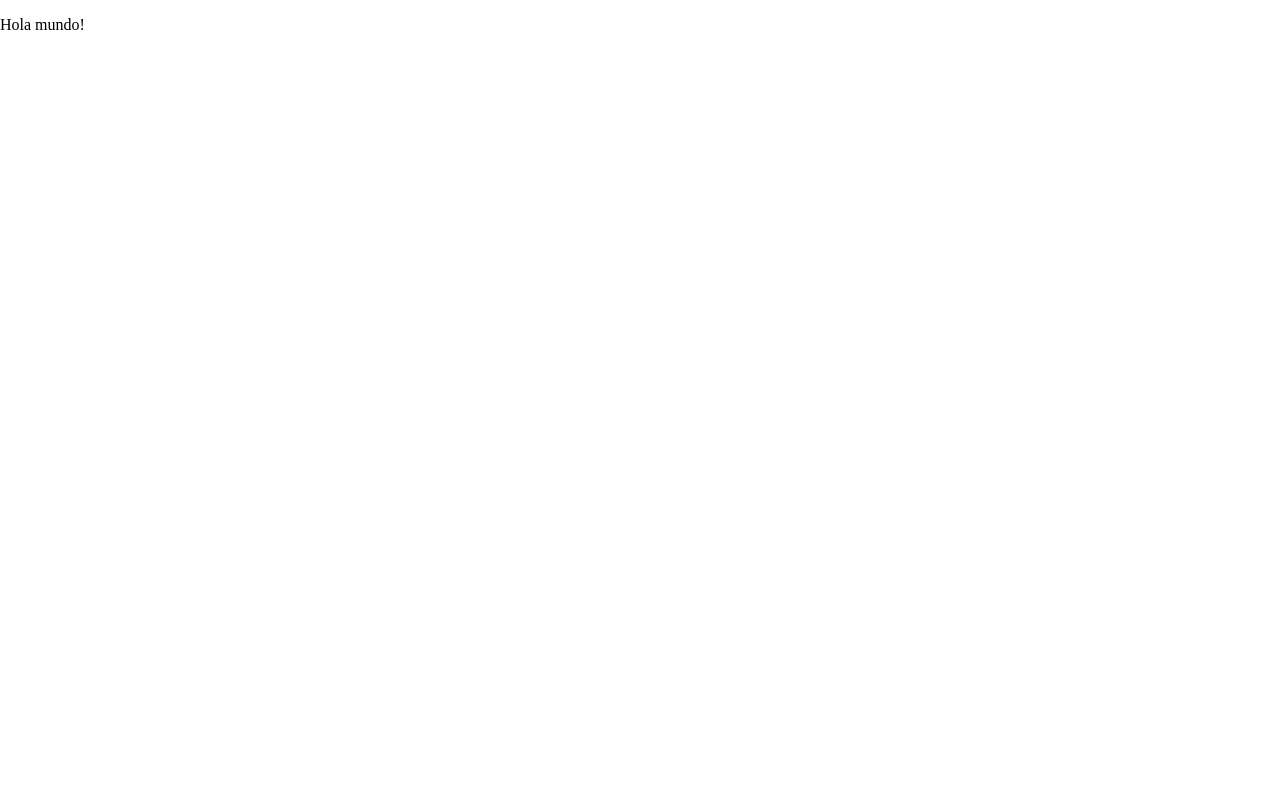
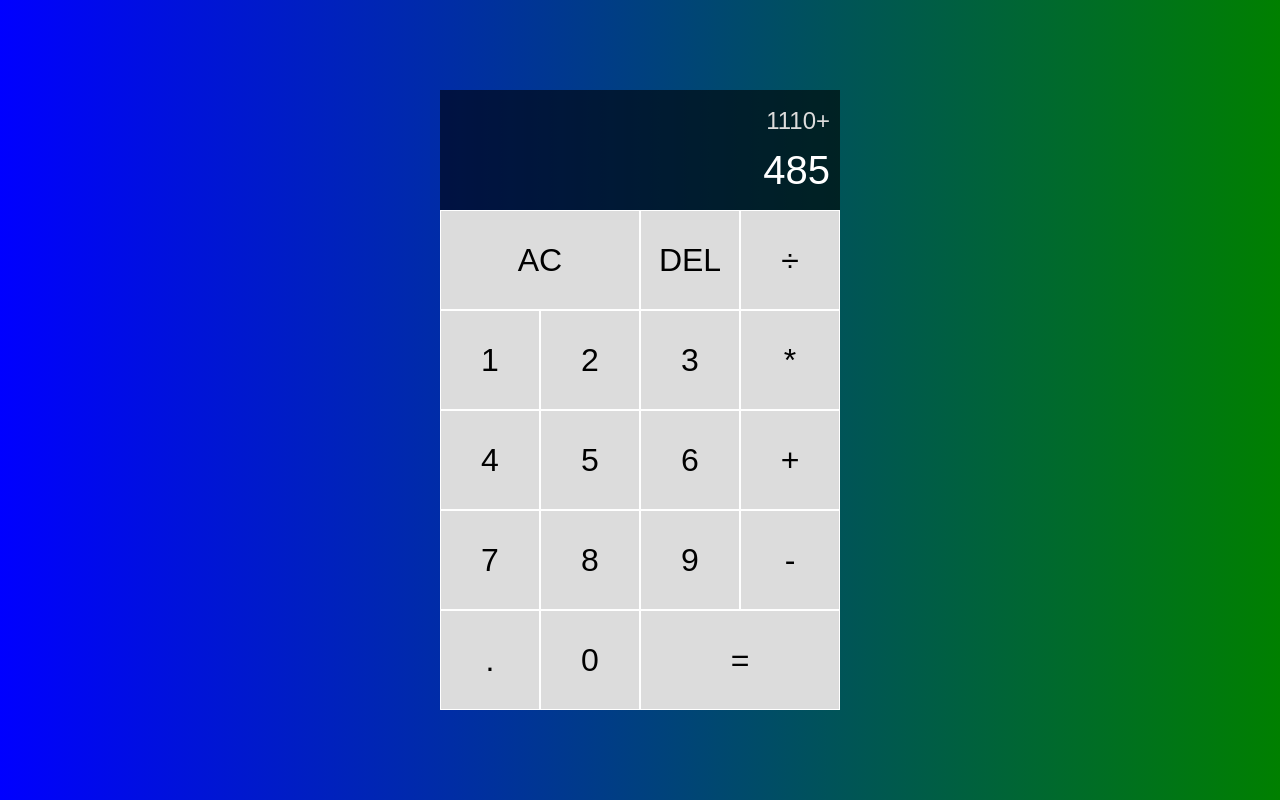
Before and after one commit to LeonardoPita/Calculator, a plain HTML site: page index.html in a window 1280 px wide. Drawn offline with Linux system fonts and the light colour scheme.

Commit message:
Finish the calculator ui

```diff
--- a/index.html
+++ b/index.html
@@ -1,17 +1,39 @@
 <!DOCTYPE html>
-<html>
+<html lang="en">
 
 <head>
-    <meta charset="utf-8">
-    <title>Odin Calculator</title>
-    <meta name="viewport" content="width=device-width, initial-scale=1">
-    <link rel="stylesheet" href="styles.css">
+    <meta charset="UTF-8">
+    <meta name="viewport" content="width=device-width, initial-scale=1.0">
+    <title>Calculator</title>
+    <link href="styles.css" rel="stylesheet">
+    <script src="main.js" defer></script>
 </head>
 
 <body>
-    <p>Hola mundo!</p>
-
-    <script src="main.js" async defer></script>
+    <div class="calculator-grid">
+        <div class="screen">
+            <div class="operand-previous">1110+</div>
+            <div class="operand-current">485</div>
+        </div>
+        <button class="double-btn">AC</button>
+        <button>DEL</button>
+        <button>÷</button>
+        <button>1</button>
+        <button>2</button>
+        <button>3</button>
+        <button>*</button>
+        <button>4</button>
+        <button>5</button>
+        <button>6</button>
+        <button>+</button>
+        <button>7</button>
+        <button>8</button>
+        <button>9</button>
+        <button>-</button>
+        <button>.</button>
+        <button>0</button>
+        <button class="double-btn">=</button>
+    </div>
 </body>
 
 </html>
--- a/styles.css
+++ b/styles.css
@@ -377,3 +377,61 @@ template {
 [hidden] {
     display: none;
 }
+
+/******************** Custom css ************************/
+
+* {
+    font-family: Gotham Rounded, sans-serif;
+    font-weight: normal;
+}
+
+body {
+    background: linear-gradient(to right, blue, green);
+}
+
+.calculator-grid {
+    display: grid;
+    justify-content: center;
+    align-content: center;
+    min-height: 100vh;
+    grid-template-columns: repeat(4, 100px);
+    grid-template-rows: minmax(120px, auto) repeat(5, 100px);
+}
+
+.calculator-grid>button {
+    cursor: pointer;
+    font-size: 2rem;
+    border: 1px solid white;
+    outline: none;
+    background-color: gainsboro;
+}
+
+.calculator-grid>button:hover {
+    background-color: white;
+}
+
+.double-btn {
+    grid-column: span 2;
+}
+
+.screen {
+    grid-column: span 4;
+    background-color: rgba(0, 0, 0, 0.596);
+    display: flex;
+    align-items: flex-end;
+    justify-content: space-around;
+    flex-direction: column;
+    padding: 10px;
+    word-wrap: break-word;
+    word-break: break-all;
+}
+
+.screen .operand-previous {
+    color: gainsboro;
+    font-size: 1.5rem;
+}
+
+.screen .operand-current {
+    color: white;
+    font-size: 2.5rem;
+}
```
